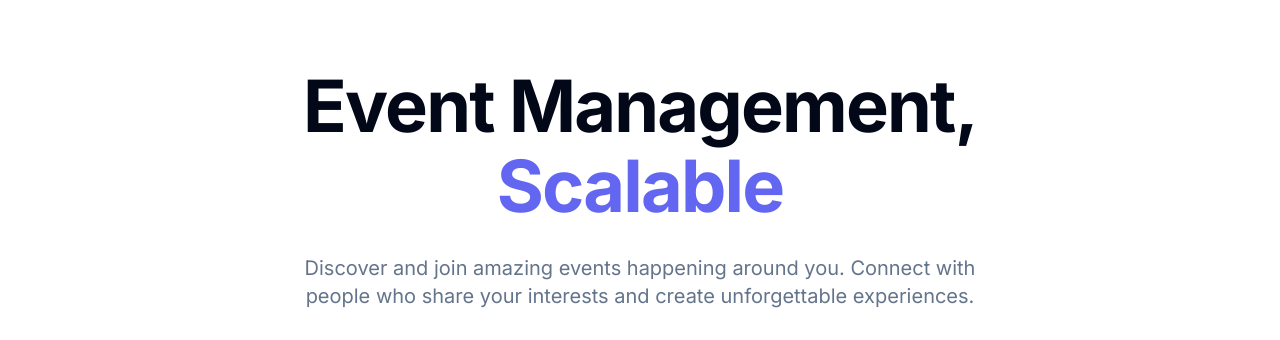
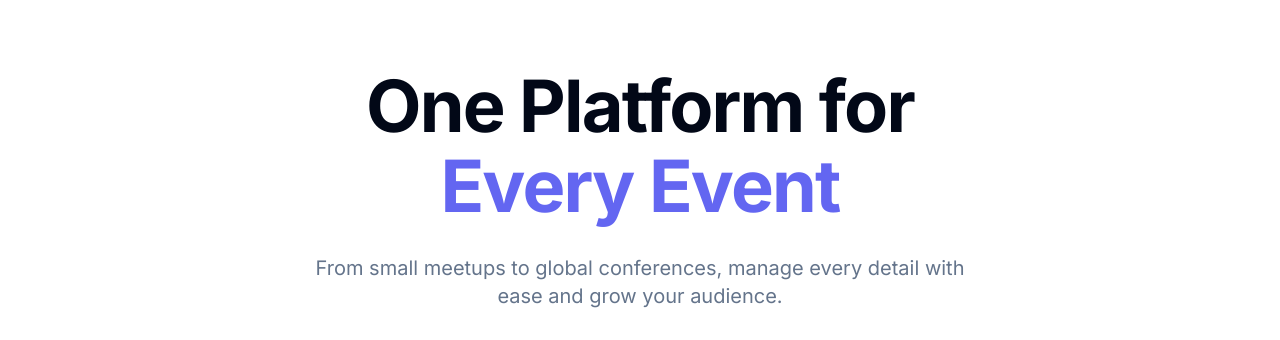
Before and after one commit to Blackie360/shareease, a React (Vite) app: page / in a window 1280 px wide. Shown: the part 163-503 px from the top of the page. Built offline with nearby package versions, Linux system fonts and the light colour scheme; no server answers; the database is empty.

Commit message:
Add headline and subheadline
Updated the main page to include a new headline "One Platform for Every Event" and a subheadline that emphasizes the ability to manage events of all sizes and grow the audience.
[skip gpt_engineer]

```diff
--- a/src/components/Hero.tsx
+++ b/src/components/Hero.tsx
@@ -9,11 +9,11 @@ export function Hero() {
       <div className="container mx-auto px-4 py-20 md:py-32">
         <div className="max-w-4xl mx-auto text-center space-y-8">
           <h1 className="text-4xl md:text-6xl lg:text-7xl font-bold tracking-tight">
-            Event Management,{" "}
-            <span className="text-primary block mt-2">Scalable</span>
+            One Platform for{" "}
+            <span className="text-primary block mt-2">Every Event</span>
           </h1>
           <p className="text-lg md:text-xl text-muted-foreground max-w-2xl mx-auto">
-            Discover and join amazing events happening around you. Connect with people who share your interests and create unforgettable experiences.
+            From small meetups to global conferences, manage every detail with ease and grow your audience.
           </p>
           <div className="flex flex-col sm:flex-row gap-4 justify-center">
             <Button
```
